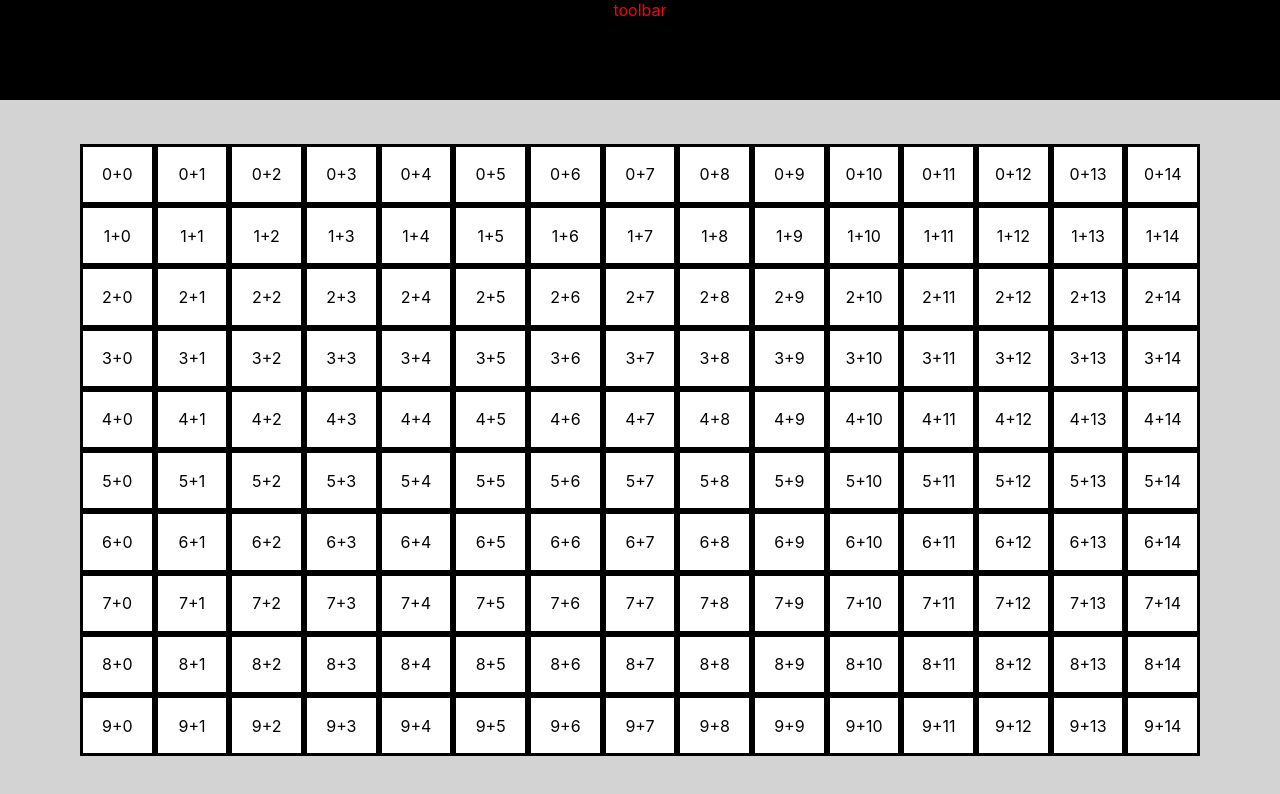
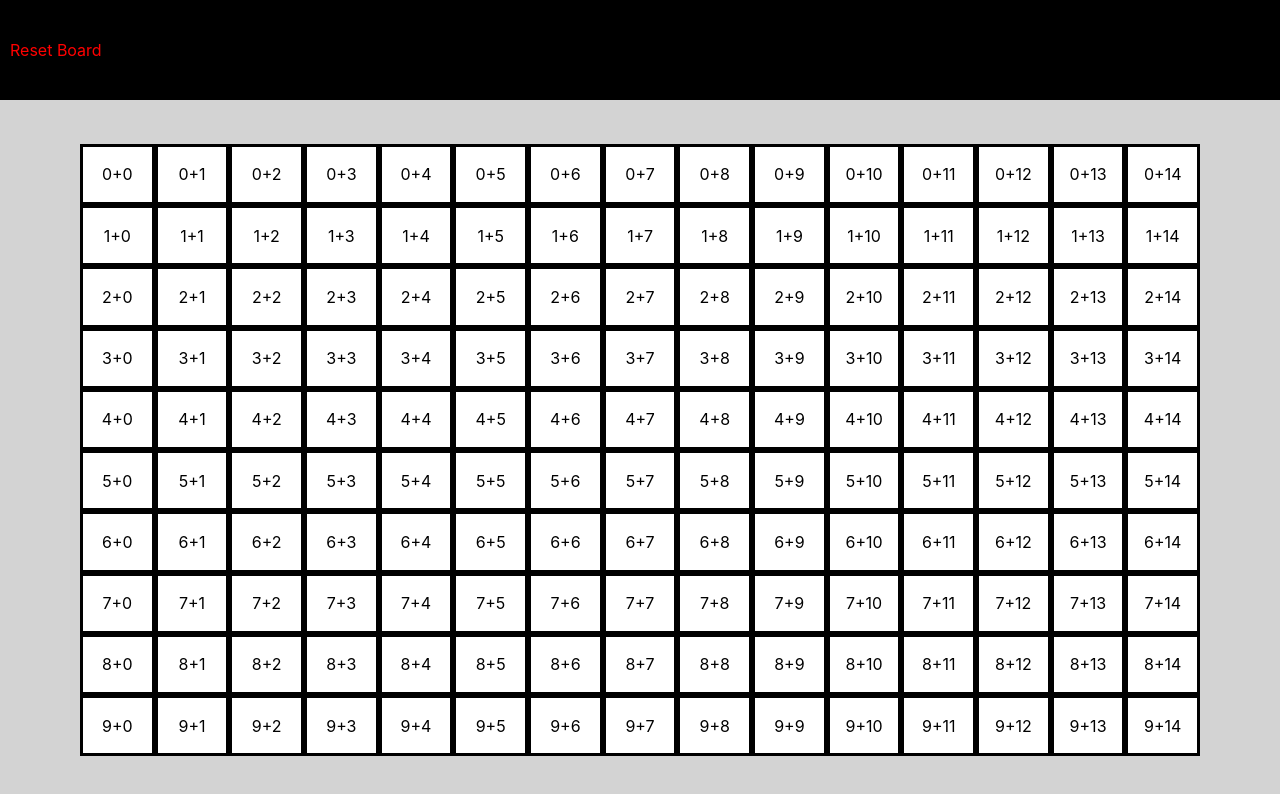
Before and after one commit to JackOBrien21/search-algo-visualizer, a React (Create React App) app in the folder search-algo-visualizer/: page / in a window 1280 px wide. Shown: the top 794 px of the page. Built offline with nearby package versions, Linux system fonts and the light colour scheme.

Commit message:
start and final squares working

```diff
--- a/search-algo-visualizer/src/App.css
+++ b/search-algo-visualizer/src/App.css
@@ -1,7 +1,3 @@
-.App {
-  text-align: center;
-}
-
 .App-logo {
   height: 40vmin;
   pointer-events: none;
--- a/search-algo-visualizer/src/App.js
+++ b/search-algo-visualizer/src/App.js
@@ -1,13 +1,142 @@
 import './App.css';
 import {Toolbar} from './components/Toolbar'
 import {Main} from './components/Main'
+import {useEffect, useState} from 'react'
+import Queue from "./data-structures/Queue"
 
 
 function App() {
+
+  let queue = new Queue();
+  let visited = []
+
+  const numRows = 10;
+  const numCols = 15;
+
+    const [start, setStart] = useState({set: false, loc: null})
+    const [final, setFinal] = useState({set: false, loc: null})
+
+    function createGrid() {
+        let gridTest = []
+        for (let i = 0; i < numRows; i++) {
+            let row = []
+            for (let j = 0; j < numCols; j++) {
+                row.push({id: `${i}+${j}`, visited: false, startLoc: false, finalLoc: false})
+            }
+            gridTest.push(row)
+        }
+        return gridTest
+    }
+
+    function resetGrid() {
+      setStart({set: false, loc: null})
+      setFinal({set: false, loc: null})
+      setGrid(createGrid())
+    }
+
+    function breadthFirstSearch() {
+      if (start.loc == null || final.loc == null) {
+        return
+      }
+      console.log(start.loc)
+      let i = start.loc.split("+")[0]
+      let j = start.loc.split("+")[1]
+      console.log(`${i}+${j}`)
+      visited.push(start)
+      queue.enqueue(start)
+      console.log(queue)
+      while (queue) {
+        let current = queue.dequeue()
+        console.log(current.id)
+        if (current.id === final.loc) {
+        }
+      }
+    }
+
+    function changeSquare(id) {
+      const updatedGrid = grid.map((row) => {
+        return row.map( (element) => {
+            return element.id === id ? {...element, backgroundColor: "red"} : element
+        })
+      })
+      setGrid(updatedGrid)
+    }
+
+
+
+    function toggle(id) {
+        // if (start.set && final.set) {
+        //     console.log(id)
+        //     const updatedGrid = grid.map((row) => {
+        //         return row.map( (element) => {
+        //             return element.id === id ? {...element, backgroundColor: "red"} : element
+        //         })
+        //     })
+        //     setGrid(updatedGrid)
+        //     return
+        // }
+
+        if (!start.set) {
+          setStart({set: true, loc: id});
+          console.log(id)
+          const updatedGrid = grid.map((row) => {
+              return row.map( (element) => {
+                  return element.id === id ? {...element, backgroundColor: "green", startLoc: true} : element
+              })
+          })
+          setGrid(updatedGrid)
+          return
+      }
+
+        if (!final.set && id !== start.loc) {
+            setFinal({set: true, loc: id});
+            console.log(id)
+            const updatedGrid = grid.map((row) => {
+                return row.map( (element) => {
+                    return element.id === id ? {...element, backgroundColor: "blue", finalLoc: true} : element
+                })
+            })
+            setGrid(updatedGrid)
+            return
+        }
+
+
+
+
+    }
+
+    const [grid, setGrid] = useState(createGrid())
+
+    const gridEls = grid.map( (row) => {
+        const rowEls = row.map( (element) => {
+            return (
+                <div style={
+                    {
+                        display: 'flex',
+                        flex: 1,
+                        justifyContent: 'center',
+                        alignItems: 'center',
+                        borderStyle: 'solid',
+                        backgroundColor: element.backgroundColor || "white",
+                    }
+                }
+                    key={element.id}
+                    onClick={() => toggle(element.id)}
+                >
+                    {element.id}
+                </div>
+            );
+        });
+        return <div style={{display: 'flex', flexWrap: 'wrap', flex: 1}}>{rowEls}</div>;
+    });
+
+  useEffect((() => window.alert("Hi there! Please click two spots on the grid.\n The first click will represent the start location of the search and the second click will represent the destination of the search.")), [])
+
+
   return (
     <div className="App">
-      <Toolbar />
-      <Main />
+      <Toolbar resetGrid={resetGrid} startSearch={breadthFirstSearch} showSearch={start.set && final.set}/>
+      <Main gridEls={gridEls}/>
     </div>
   );
 }
--- a/search-algo-visualizer/src/components/Main.js
+++ b/search-algo-visualizer/src/components/Main.js
@@ -1,21 +1,63 @@
 import "../styling/Main.css"
 import {useState} from 'react'
 
-export function Main() {
+export function Main(props) {
 
     const numRows = 10;
     const numCols = 15;
+
+    const [start, setStart] = useState({set: false, loc: "null"})
+    const [final, setFinal] = useState({set: false, loc: "null"})
 
     function createGrid() {
         let gridTest = []
         for (let i = 0; i < numRows; i++) {
             let row = []
             for (let j = 0; j < numCols; j++) {
-                row.push({id: `${i}+${j}`, visited: false})
+                row.push({id: `${i}+${j}`, visited: false, startLoc: false, finalLoc: false})
             }
             gridTest.push(row)
         }
         return gridTest
+    }
+
+    function toggle(id) {
+        // if (start.set && final.set) {
+        //     console.log(id)
+        //     const updatedGrid = grid.map((row) => {
+        //         return row.map( (element) => {
+        //             return element.id === id ? {...element, backgroundColor: "red"} : element
+        //         })
+        //     })
+        //     setGrid(updatedGrid)
+        //     return
+        // }
+
+        if (!final.set) {
+            setFinal({set: true, loc: id});
+            console.log(id)
+            const updatedGrid = grid.map((row) => {
+                return row.map( (element) => {
+                    return element.id === id ? {...element, backgroundColor: "blue", finalLoc: true} : element
+                })
+            })
+            setGrid(updatedGrid)
+            return
+        }
+
+        if (!start.set) {
+            setStart({set: true, loc: id});
+            console.log(id)
+            const updatedGrid = grid.map((row) => {
+                return row.map( (element) => {
+                    return element.id === id ? {...element, backgroundColor: "green", startLoc: true} : element
+                })
+            })
+            setGrid(updatedGrid)
+            return
+        }
+
+
     }
 
     const [grid, setGrid] = useState(createGrid())
@@ -30,9 +72,11 @@ export function Main() {
                         justifyContent: 'center',
                         alignItems: 'center',
                         borderStyle: 'solid',
+                        backgroundColor: element.backgroundColor || "white",
                     }
                 }
                     key={element.id}
+                    onClick={() => toggle(element.id)}
                 >
                     {element.id}
                 </div>
@@ -44,7 +88,7 @@ export function Main() {
     return (
         <div className="main-component">
             <div className="search-box">
-                {gridEls}
+                {props.gridEls}
             </div>
         </div>
     )
--- a/search-algo-visualizer/src/components/Toolbar.js
+++ b/search-algo-visualizer/src/components/Toolbar.js
@@ -1,10 +1,18 @@
 import '../styling/Toolbar.css'
 
-export function Toolbar() {
+export function Toolbar(props) {
     return (
         <div className="toolbar-component">
-            <div>
-                toolbar
+            <div className="left-toolbar">
+
+            </div>
+            <div className="right-toolbar">
+                <div className="reset-button" onClick={props.resetGrid}>
+                    Reset Board
+                </div>
+                {props.showSearch && <div className="start-button" onClick={props.startSearch}>
+                    Start Search
+                </div>}
             </div>
         </div>
     )
--- /dev/null
+++ b/search-algo-visualizer/src/data-structures/Queue.js
@@ -0,0 +1,57 @@
+// queue written by chatGPT
+
+class Queue {
+    constructor() {
+      this.items = [];
+    }
+
+    // enqueue function adds an element to the end of the queue
+    enqueue(element) {
+      this.items.push(element);
+    }
+
+    // dequeue function removes an element from the front of the queue
+    dequeue() {
+      if (this.isEmpty()) {
+        return "Underflow";
+      }
+      return this.items.shift();
+    }
+
+    // front function returns the front element of the queue
+    front() {
+      if (this.isEmpty()) {
+        return "No elements in Queue";
+      }
+      return this.items[0];
+    }
+
+    // isEmpty function returns true if the queue is empty
+    isEmpty() {
+      return this.items.length === 0;
+    }
+
+    // printQueue function prints all the elements in the queue
+    printQueue() {
+      let str = "";
+      for (let i = 0; i < this.items.length; i++) {
+        str += this.items[i] + " ";
+      }
+      return str;
+    }
+  }
+
+  export default Queue;
+
+  // Example usage of the Queue class
+  let queue = new Queue();
+
+  queue.enqueue(10);
+  queue.enqueue(20);
+  queue.enqueue(30);
+
+  console.log(queue.printQueue()); // Output: "10 20 30"
+
+  queue.dequeue();
+
+  console.log(queue.front()); // Output: 20
--- a/search-algo-visualizer/src/styling/Toolbar.css
+++ b/search-algo-visualizer/src/styling/Toolbar.css
@@ -2,4 +2,17 @@
     color: red;
     background-color: black;
     height: 12.5vh;
+    display: flex;
 }
+
+.right-toolbar {
+    display: flex;
+    justify-content: center;
+    align-items: center;
+}
+
+.reset-button {
+    margin-left: 10px;
+    display: flex;
+    margin-right: 10px;
+}
```
